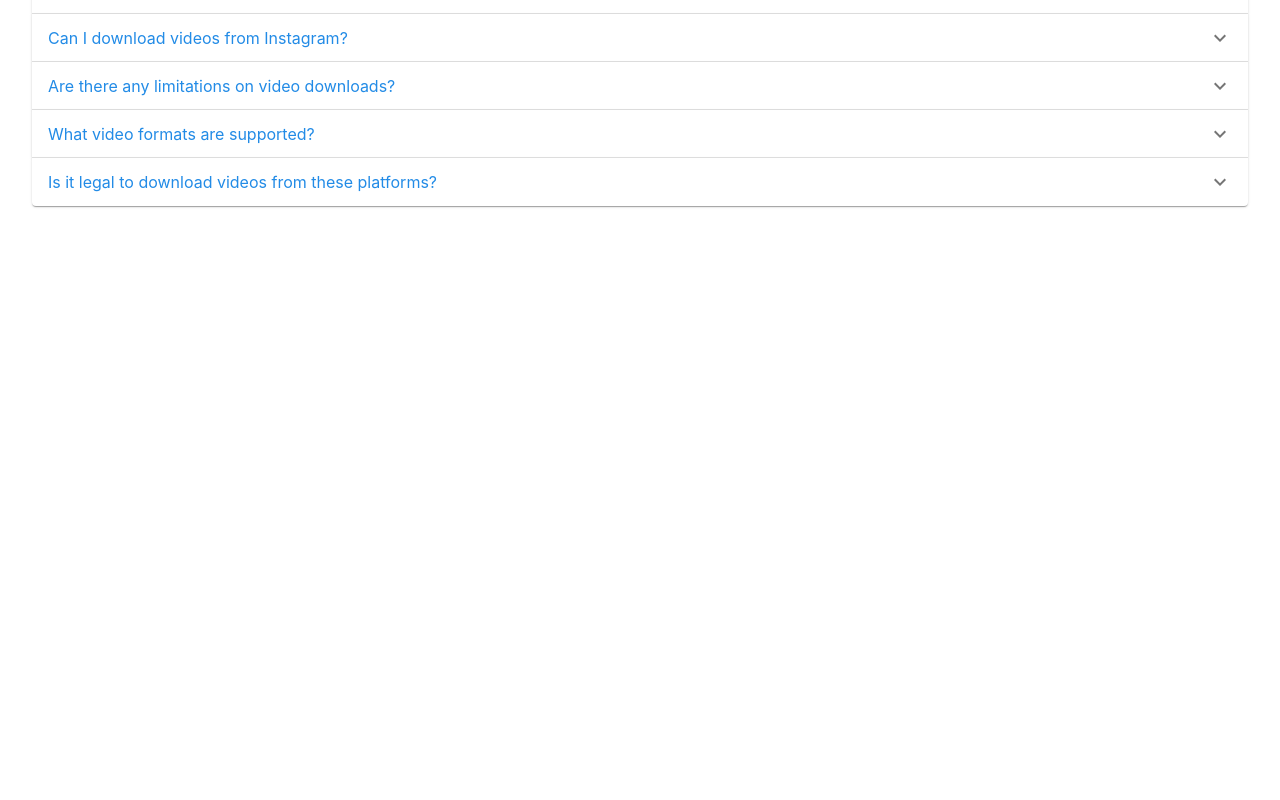
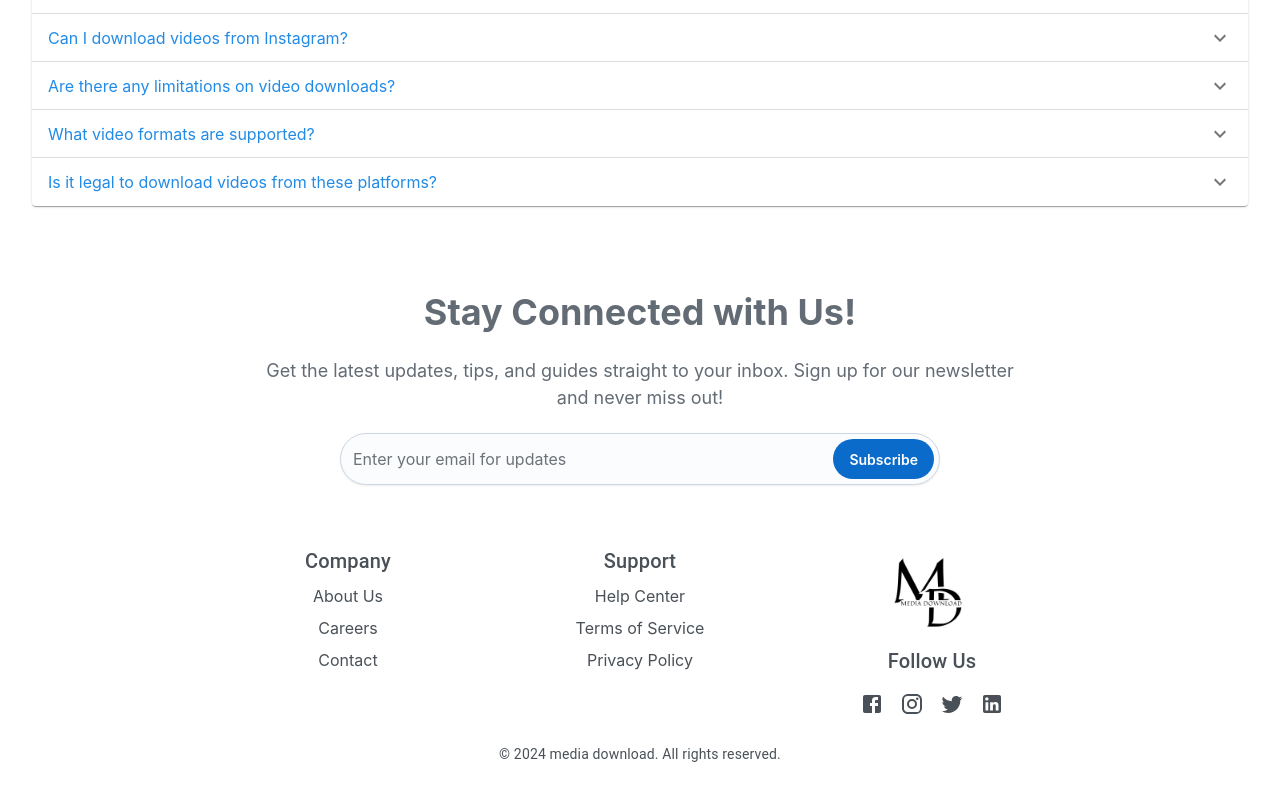
Before and after one commit to RajibDebnat/allmedaiDownload, a React (Vite) app: page / in a window 1280 px wide. Shown: the part 2211-3011 px from the top of the page. Before the commit the page ends 2505 px from the top, so only its background shows below. Built offline with nearby package versions, Linux system fonts and the light colour scheme; no server answers.

Commit message:
added footer and signup section

```diff
--- a/src/App.jsx
+++ b/src/App.jsx
@@ -14,6 +14,8 @@ import DownloadMethod from "./components/DownloadMethod";
 import AccordionSection from "./components/Accordion";
 import { faqs } from "./constant";
 import FeatureCards from "./components/Features";
+import SignUpForm from "./components/SignUpForm";
+import Footer from "./components/Footer";
 function App() {
   const [urls, setUrls] = useState("");
   const [videoDetails, setVideoDetails] = useState("");
@@ -49,6 +51,8 @@ function App() {
       <DownloadMethod/>
       <TestimonialSlider/>
       <AccordionSection/>
+      <SignUpForm/>
+      <Footer/>
     </main>
   );
 }
--- /dev/null
+++ b/src/components/Footer.jsx
@@ -0,0 +1,84 @@
+import React from "react";
+import { Box, Grid, Typography, Link, IconButton, Card, CardMedia } from "@mui/material";
+import { Facebook, Instagram, Twitter, LinkedIn } from "@mui/icons-material";
+import logo from '../assets/B.png'
+const Footer = () => {
+  return (
+    <Box
+      component="footer"
+      sx={{
+        // Dark background
+        color: "#495057", // White text color
+        padding: { xs: "20px", md: "40px" }, // Padding based on screen size
+        textAlign: "center",
+      }}
+    >
+      {/* Footer Links */}
+      <Grid container spacing={4} justifyContent="center" sx={{ marginBottom: "20px" }}>
+        <Grid item xs={12} md={3}>
+          <Typography variant="h6" gutterBottom>
+            Company
+          </Typography>
+          <Link href="#" color="inherit" underline="none" sx={{ display: "block", marginBottom: "8px" }}>
+            About Us
+          </Link>
+          <Link href="#" color="inherit" underline="none" sx={{ display: "block", marginBottom: "8px" }}>
+            Careers
+          </Link>
+          <Link href="#" color="inherit" underline="none" sx={{ display: "block", marginBottom: "8px" }}>
+            Contact
+          </Link>
+        </Grid>
+        <Grid item xs={12} md={3}>
+          <Typography variant="h6" gutterBottom>
+            Support
+          </Typography>
+          <Link href="#" color="inherit" underline="none" sx={{ display: "block", marginBottom: "8px" }}>
+            Help Center
+          </Link>
+          <Link href="#" color="inherit" underline="none" sx={{ display: "block", marginBottom: "8px" }}>
+            Terms of Service
+          </Link>
+          <Link href="#" color="inherit" underline="none" sx={{ display: "block", marginBottom: "8px" }}>
+            Privacy Policy
+          </Link>
+        </Grid>
+        <Grid item xs={12} md={3}>
+          <CardMedia
+            component="img"
+            sx={{ width:  "100px" ,margin:'  auto'}}
+            alt='mediadownload logo'
+            image={logo}
+          />
+          <Typography variant="h6" gutterBottom>
+            Follow Us
+          </Typography>
+          <Box>
+            <IconButton href="#" target="_blank" color="inherit" aria-label="Facebook">
+              <Facebook />
+            </IconButton>
+            <IconButton href="#" target="_blank" color="inherit" aria-label="Instagram">
+              <Instagram />
+            </IconButton>
+            <IconButton href="#" target="_blank" color="inherit" aria-label="Twitter">
+              <Twitter />
+            </IconButton>
+            <IconButton href="#" target="_blank" color="inherit" aria-label="LinkedIn">
+              <LinkedIn />
+            </IconButton>
+
+          </Box>
+
+
+        </Grid>
+      </Grid>
+
+      {/* Footer Copyright */}
+      <Typography variant="body2" sx={{ marginTop: "20px" }}>
+        &copy; {new Date().getFullYear()} media download. All rights reserved.
+      </Typography>
+    </Box>
+  );
+};
+
+export default Footer;
--- /dev/null
+++ b/src/components/SignUpForm.jsx
@@ -0,0 +1,94 @@
+import React, { useState } from "react";
+import Input from "@mui/joy/Input"; // Correct import
+import LinkIcon from "@mui/icons-material/Link";
+import { Button, Typography, Box } from "@mui/joy";
+
+const SignUpForm = function ({ handleSubmit }) {
+
+  const [emailValue, setEmailValue] = useState(""); // State for email input
+
+  const [emailError, setEmailError] = useState("");
+
+
+
+  const handleEmailInput = (event) => {
+    setEmailValue(event.target.value);
+    setEmailError(""); // Clear the error when user types
+  };
+
+
+
+  const validateEmail = (email) => {
+    const emailPattern = /^[^\s@]+@[^\s@]+\.[^\s@]+$/; // Simple email validation regex
+    return emailPattern.test(email);
+  };
+
+
+
+  const handleNewsletterSignup = () => {
+    if (!emailValue.trim()) {
+      setEmailError("Please enter your email.");
+      return;
+    }
+
+    if (!validateEmail(emailValue)) {
+      setEmailError("Please enter a valid email address.");
+      return;
+    }
+
+    // Handle newsletter signup
+    console.log("Newsletter email submitted:", emailValue);
+  };
+
+  return (
+    <Box
+      sx={{
+        padding: "20px",
+        textAlign: "center",
+        maxWidth: "800px",
+        margin: "auto",
+      }}
+    >
+      <Typography
+        variant="h3"
+        gutterBottom
+        sx={{ fontSize: { xs: "28px", md: "36px" }, fontWeight: "bold" }}
+      >
+        Stay Connected with Us!
+      </Typography>
+      <Typography
+        variant="body1"
+        sx={{ fontSize: { xs: "16px", md: "18px" }, marginBottom: "20px" }}
+      >
+        Get the latest updates, tips, and guides straight to your inbox. Sign up
+        for our newsletter and never miss out!
+      </Typography>
+
+      {/* Newsletter Signup */}
+      <Input
+        value={emailValue}
+        onChange={handleEmailInput}
+        type={"email"}
+        placeholder="Enter your email for updates"
+        endDecorator={
+          <Button onClick={handleNewsletterSignup}>Subscribe</Button>
+        }
+        sx={{
+          margin: "auto",
+          width: { xs: "90%", md: "600px" },
+          "--Input-radius": "28px",
+          "--Input-placeholderOpacity": 0.7,
+          "--Input-minHeight": "52px",
+          "--Input-decoratorChildHeight": "40px",
+        }}
+      />
+      {emailError && (
+        <Typography color="error" variant="body2" sx={{ marginTop: "8px" }}>
+          {emailError}
+        </Typography>
+      )}
+    </Box>
+  );
+};
+
+export default SignUpForm;
```
